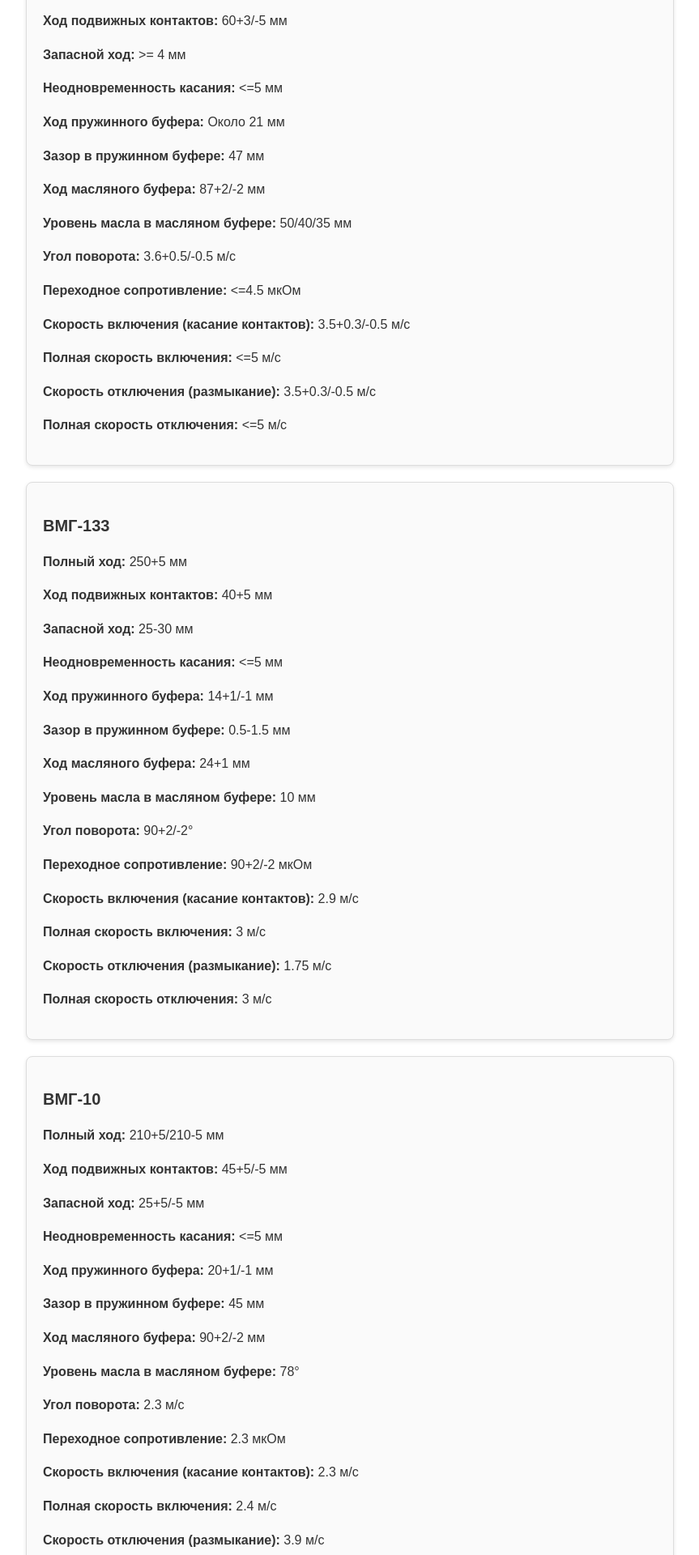
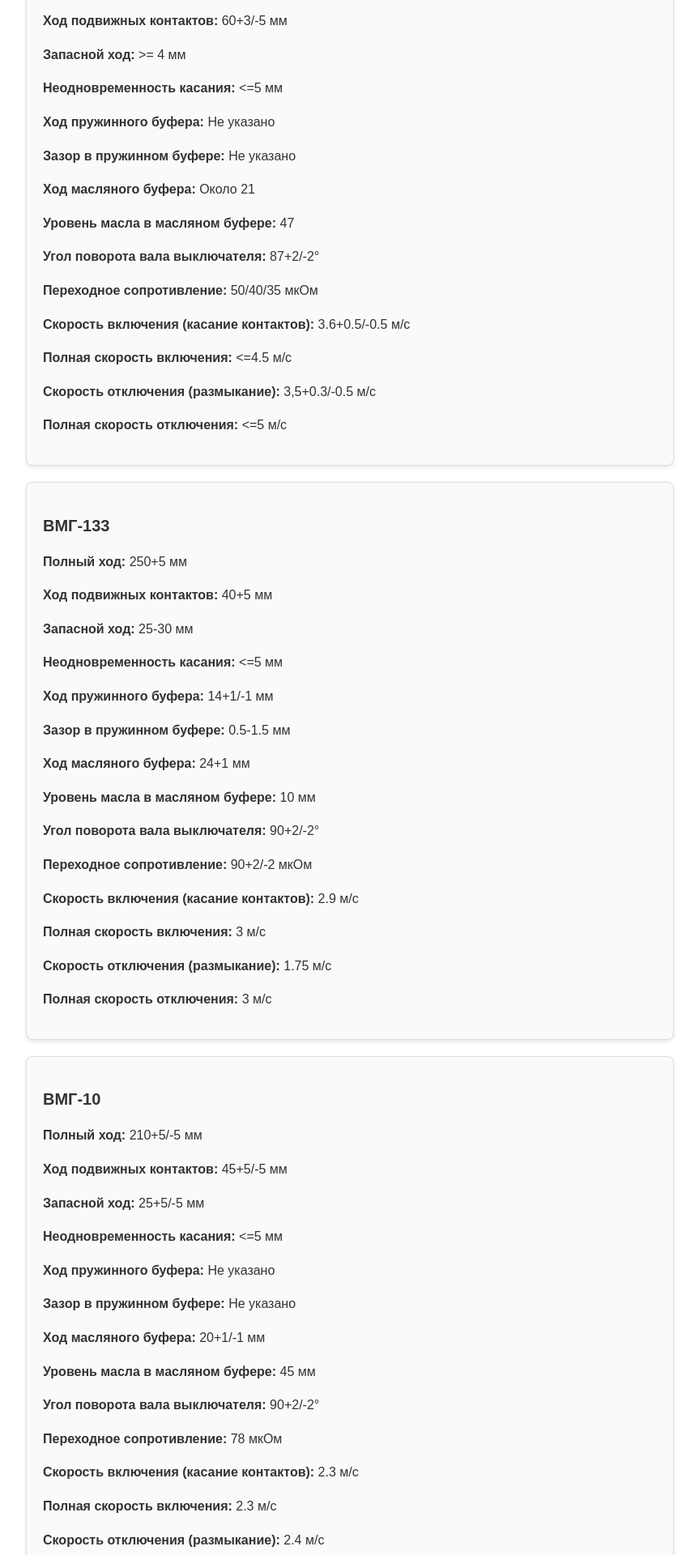
Before and after one commit to GurDoc/oil-breaker-guide, a React (Create React App) app: page / in a window 1280 px wide. Shown: the part 280-2200 px from the top of the page at 81% size, without its empty margins (208-1071 px from the left). Built offline with nearby package versions, Linux system fonts and the light colour scheme.

Commit message:
Updated content

```diff
--- a/src/App.js
+++ b/src/App.js
@@ -11,15 +11,15 @@
     movingContactStroke: "60+3/-5 мм",
     spareStroke: ">= 4 мм",
     contactTouchDifference: "<=5 мм",
-    springBufferStroke: "Около 21 мм",
-    springBufferGap: "47 мм",
-    oilBufferStroke: "87+2/-2 мм",
-    oilBufferLevel: "50/40/35 мм",
-    angleOfDrive: "3.6+0.5/-0.5 м/с",
-    resistance: "<=4.5 мкОм",
-    speedOnTouch: "3.5+0.3/-0.5 м/с",
-    fullSpeedOn: "<=5 м/с",
-    speedOffTouch: "3.5+0.3/-0.5 м/с",
+    springBufferStroke: "Не указано",
+    springBufferGap: "Не указано",
+    oilBufferStroke: "Около 21",
+    oilBufferLevel: "47",
+    angleOfDrive: "87+2/-2°",
+    resistance: "50/40/35 мкОм",
+    speedOnTouch: "3.6+0.5/-0.5 м/с",
+    fullSpeedOn: "<=4.5 м/с",
+    speedOffTouch: "3,5+0.3/-0.5 м/с",
     fullSpeedOff: "<=5 м/с"
   },
   {
@@ -41,19 +41,19 @@
   },
   {
     model: "ВМГ-10",
-    fullStroke: "210+5/210-5 мм",
+    fullStroke: "210+5/-5 мм",
     movingContactStroke: "45+5/-5 мм",
     spareStroke: "25+5/-5 мм",
     contactTouchDifference: "<=5 мм",
-    springBufferStroke: "20+1/-1 мм",
-    springBufferGap: "45 мм",
-    oilBufferStroke: "90+2/-2 мм",
-    oilBufferLevel: "78°",
-    angleOfDrive: "2.3 м/с",
-    resistance: "2.3 мкОм",
+    springBufferStroke: "Не указано",
+    springBufferGap: "Не указано",
+    oilBufferStroke: "20+1/-1 мм",
+    oilBufferLevel: "45 мм",
+    angleOfDrive: "90+2/-2°",
+    resistance: "78 мкОм",
     speedOnTouch: "2.3 м/с",
-    fullSpeedOn: "2.4 м/с",
-    speedOffTouch: "3.9 м/с",
+    fullSpeedOn: "2.3 м/с",
+    speedOffTouch: "2.4 м/с",
     fullSpeedOff: "3.9 м/с"
   },
   {
@@ -62,15 +62,15 @@
     movingContactStroke: "Д.Г. 95 мм",
     spareStroke: "25 мм",
     contactTouchDifference: "<=5 мм",
-    springBufferStroke: "До половины корпуса",
-    springBufferGap: "Д.Г. 260/26",
-    oilBufferStroke: "Д.Г. 1.4",
-    oilBufferLevel: "Д.Г. 1.7",
-    angleOfDrive: "Эл. 1.2/ДГ 2.1",
-    resistance: "2.85 мкОм",
-    speedOnTouch: "1.4 м/с",
-    fullSpeedOn: "1.7 м/с",
-    speedOffTouch: "2.1 м/с",
+    springBufferStroke: "Не указано",
+    springBufferGap: "Не указано",
+    oilBufferStroke: "Не указано",
+    oilBufferLevel: "До половины корпуса",
+    angleOfDrive: "Не указано",
+    resistance: "Д.Г. 260/26 мкОм",
+    speedOnTouch: "Д.Г. 1.4 м/с",
+    fullSpeedOn: "Д.Г. 1.7 м/с",
+    speedOffTouch: "Эл. 1.2/ДГ 2.1 м/с",
     fullSpeedOff: "2.85 м/с"
   },
   {
@@ -81,13 +81,13 @@
     contactTouchDifference: "Не указано",
     springBufferStroke: "Не указано",
     springBufferGap: "Не указано",
-    oilBufferStroke: "Д.Г. не более 300",
-    oilBufferLevel: "Д.Г. 2+0.2/-0.2",
+    oilBufferStroke: "Не указано",
+    oilBufferLevel: "Не указано",
     angleOfDrive: "Не указано",
-    resistance: "ДГ 1.8+0.2/-0.2",
-    speedOnTouch: "Не указано",
+    resistance: "Д.Г. не более 300 мкОм",
+    speedOnTouch: "Д.Г. 2+0.2/-0.2 м/с",
     fullSpeedOn: "Не указано",
-    speedOffTouch: "Не указано",
+    speedOffTouch: "ДГ 1.8+0.2/-0.2 м/с",
     fullSpeedOff: "Не указано"
   },
   {
@@ -97,15 +97,15 @@
     spareStroke: "Вкл 4-8/Откл 5 мм",
     contactTouchDifference: "<=7 мм",
     springBufferStroke: "58 мм",
-    springBufferGap: "21+1/-1 мм",
-    oilBufferStroke: "47 мм",
-    oilBufferLevel: "90+1/-1 мм",
-    angleOfDrive: "Раб. 19, Д.Г. 30, Полн 14 мм",
-    resistance: "3.6-4.4 мкОм",
-    speedOnTouch: "4+0.4/-0.4 м/с",
-    fullSpeedOn: "3.1-3.6 м/с",
-    speedOffTouch: "3.8-4.6 м/с",
-    fullSpeedOff: "3.1-3.6 м/с"
+    springBufferGap: "Не указано",
+    oilBufferStroke: "21+1/-1 мм",
+    oilBufferLevel: "47 мм",
+    angleOfDrive: "90+1/-1°",
+    resistance: "Раб. 19,Д.Г. 30,Полн 14 мкОм",
+    speedOnTouch: "3.6-4.4 м/с",
+    fullSpeedOn: "4+0.4/-0.4 м/с",
+    speedOffTouch: "3.1-3.6 м/с",
+    fullSpeedOff: "3.8-4.6 м/с"
   },
   {
     model: "ВКЭ-10 (600,1000)",
@@ -113,15 +113,15 @@
     movingContactStroke: "30 мм",
     spareStroke: "Не указано",
     contactTouchDifference: "Не указано",
-    springBufferStroke: "19.5 мм",
+    springBufferStroke: "Не указано",
     springBufferGap: "Не указано",
-    oilBufferStroke: "Не указано",
+    oilBufferStroke: "19.5 мм",
     oilBufferLevel: "Не указано",
-    angleOfDrive: "60/45",
-    resistance: "4 мкОм",
-    speedOnTouch: "3.2 м/с",
+    angleOfDrive: "Не указано",
+    resistance: "60/45 мкОм",
+    speedOnTouch: "4 м/с",
     fullSpeedOn: "Не указано",
-    speedOffTouch: "Не указано",
+    speedOffTouch: "3.2 м/с",
     fullSpeedOff: "Не указано"
   },
   {
@@ -130,15 +130,15 @@
     movingContactStroke: "------- мм",
     spareStroke: "Вкл 3/Откл 6 мм",
     contactTouchDifference: "<=5 мм",
-    springBufferStroke: "21+1/-1 мм",
-    springBufferGap: "45 мм",
-    oilBufferStroke: "55/45/32 мм",
-    oilBufferLevel: "4.8/5.2 м/с",
-    angleOfDrive: "3.2 м/с",
-    resistance: "Не указано",
-    speedOnTouch: "Не указано",
+    springBufferStroke: "Не указано",
+    springBufferGap: "Не указано",
+    oilBufferStroke: "21+1/-1 мм",
+    oilBufferLevel: "45 мм",
+    angleOfDrive: "Не указано",
+    resistance: "55/45/32 мкОм",
+    speedOnTouch: "4.8/5.2 м/с",
     fullSpeedOn: "Не указано",
-    speedOffTouch: "Не указано",
+    speedOffTouch: "3.2 м/с",
     fullSpeedOff: "Не указано"
   },
   {
@@ -146,13 +146,13 @@
     fullStroke: "420+20/420-10 мм",
     movingContactStroke: "90+2/-2 мм",
     spareStroke: "Не указано",
-    contactTouchDifference: "Д.Г. не более 300 мм",
+    contactTouchDifference: "Не указано",
     springBufferStroke: "Не указано",
     springBufferGap: "Не указано",
     oilBufferStroke: "Не указано",
     oilBufferLevel: "Не указано",
     angleOfDrive: "Не указано",
-    resistance: "Не указано",
+    resistance: "Д.Г. не более 300 мкОм",
     speedOnTouch: "Не указано",
     fullSpeedOn: "Не указано",
     speedOffTouch: "Не указано",
@@ -262,7 +262,7 @@
               <p><strong>Зазор в пружинном буфере:</strong> {b.springBufferGap}</p>
               <p><strong>Ход масляного буфера:</strong> {b.oilBufferStroke}</p>
               <p><strong>Уровень масла в масляном буфере:</strong> {b.oilBufferLevel}</p>
-              <p><strong>Угол поворота:</strong> {b.angleOfDrive}</p>
+              <p><strong>Угол поворота вала выключателя:</strong> {b.angleOfDrive}</p>
               <p><strong>Переходное сопротивление:</strong> {b.resistance}</p>
               <p><strong>Скорость включения (касание контактов):</strong> {b.speedOnTouch}</p>
               <p><strong>Полная скорость включения:</strong> {b.fullSpeedOn}</p>
```
